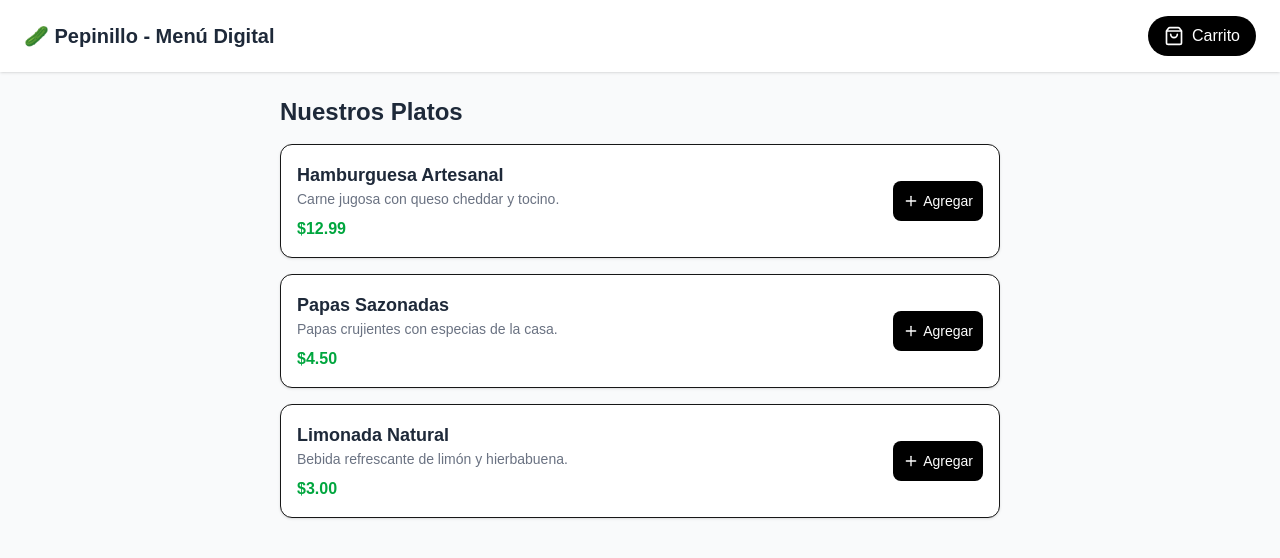
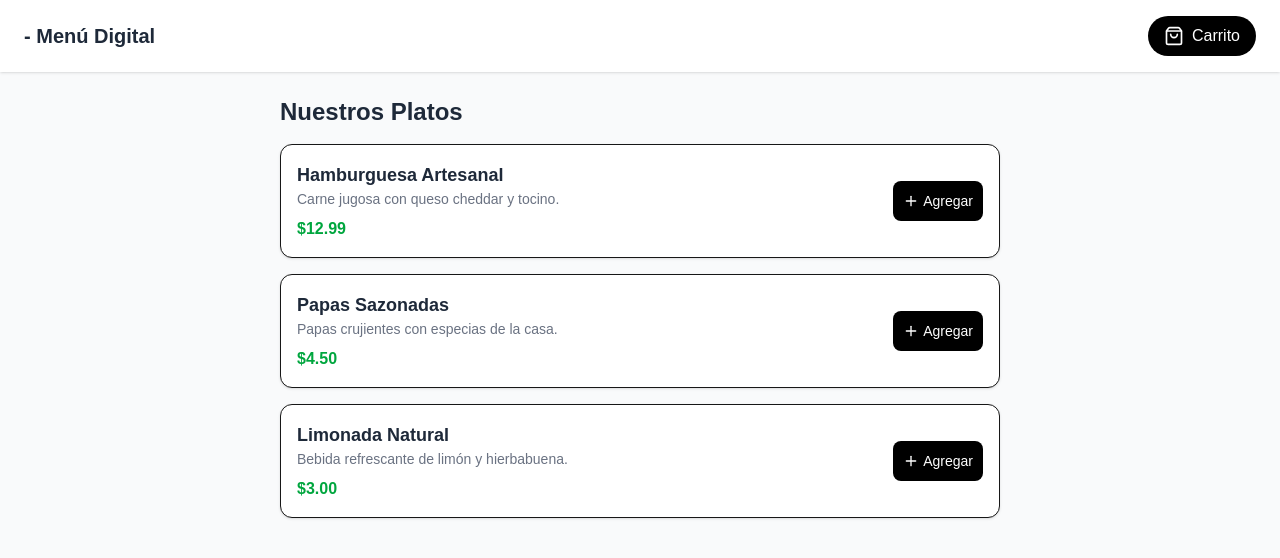
Before and after one commit to letnier3-maker/Carta-digital, a Next.js app: page / in a window 1280 px wide. Shown: the top 558 px of the page. Built offline with nearby package versions, Linux system fonts and the light colour scheme.

Commit message:
Agregar interfaz visual interactiva del carrito con botones mas, menos y eliminar

```diff
--- a/app/page.tsx
+++ b/app/page.tsx
@@ -18,7 +18,7 @@ export default function MenuPage() {
     <div className="min-h-screen bg-gray-50 pb-20">
       {/* Barra superior */}
       <header className="bg-white shadow-sm sticky top-0 z-10 px-6 py-4 flex justify-between items-center">
-        <h1 className="text-xl font-bold text-gray-800">🥒 Pepinillo - Menú Digital</h1>
+        <h1 className="text-xl font-bold text-gray-800"> - Menú Digital</h1>
         <button
           onClick={() => setIsCartOpen(true)}
           className="relative bg-black text-white px-4 py-2 rounded-full flex items-center gap-2 hover:bg-gray-800 transition"
```
